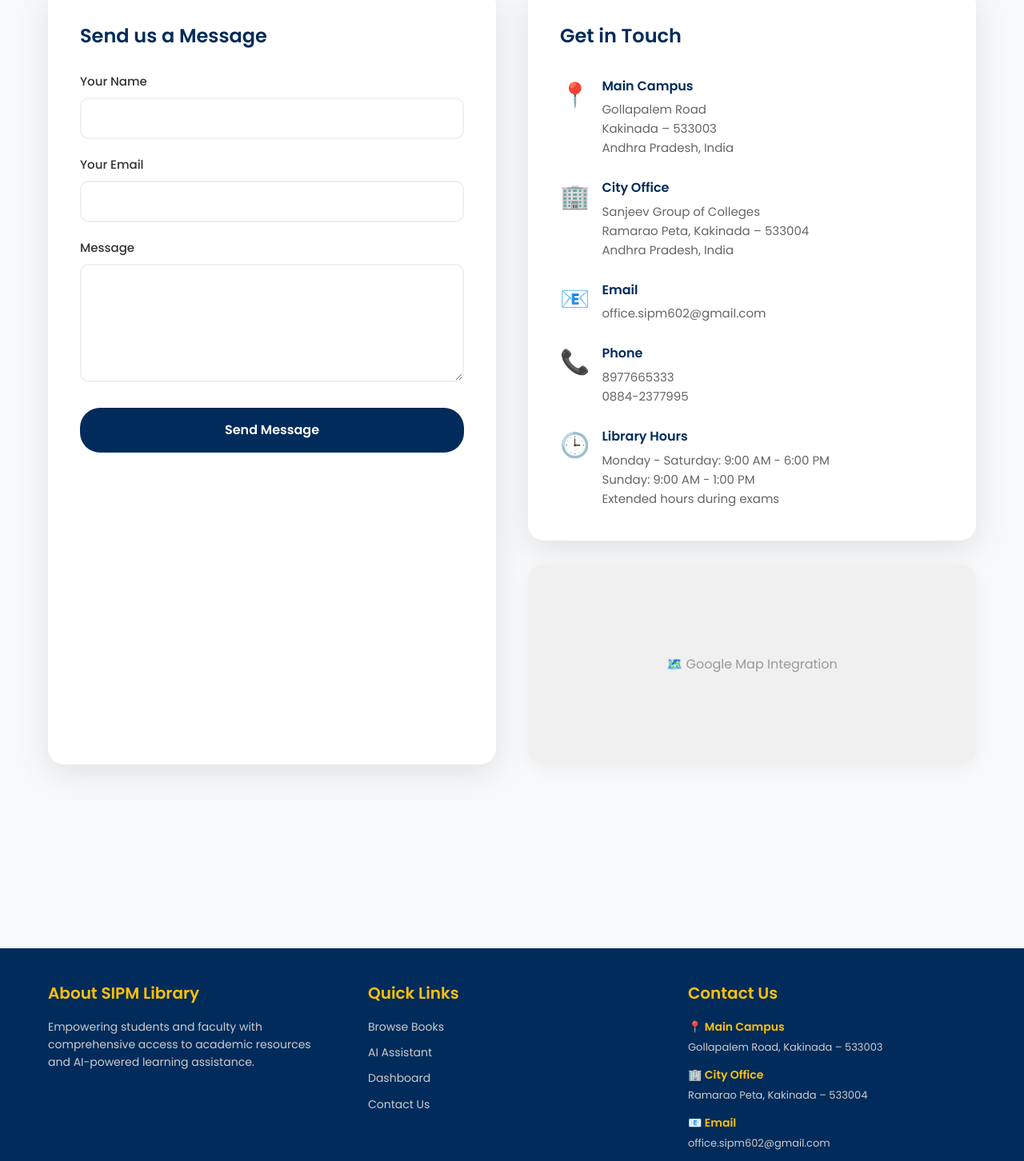
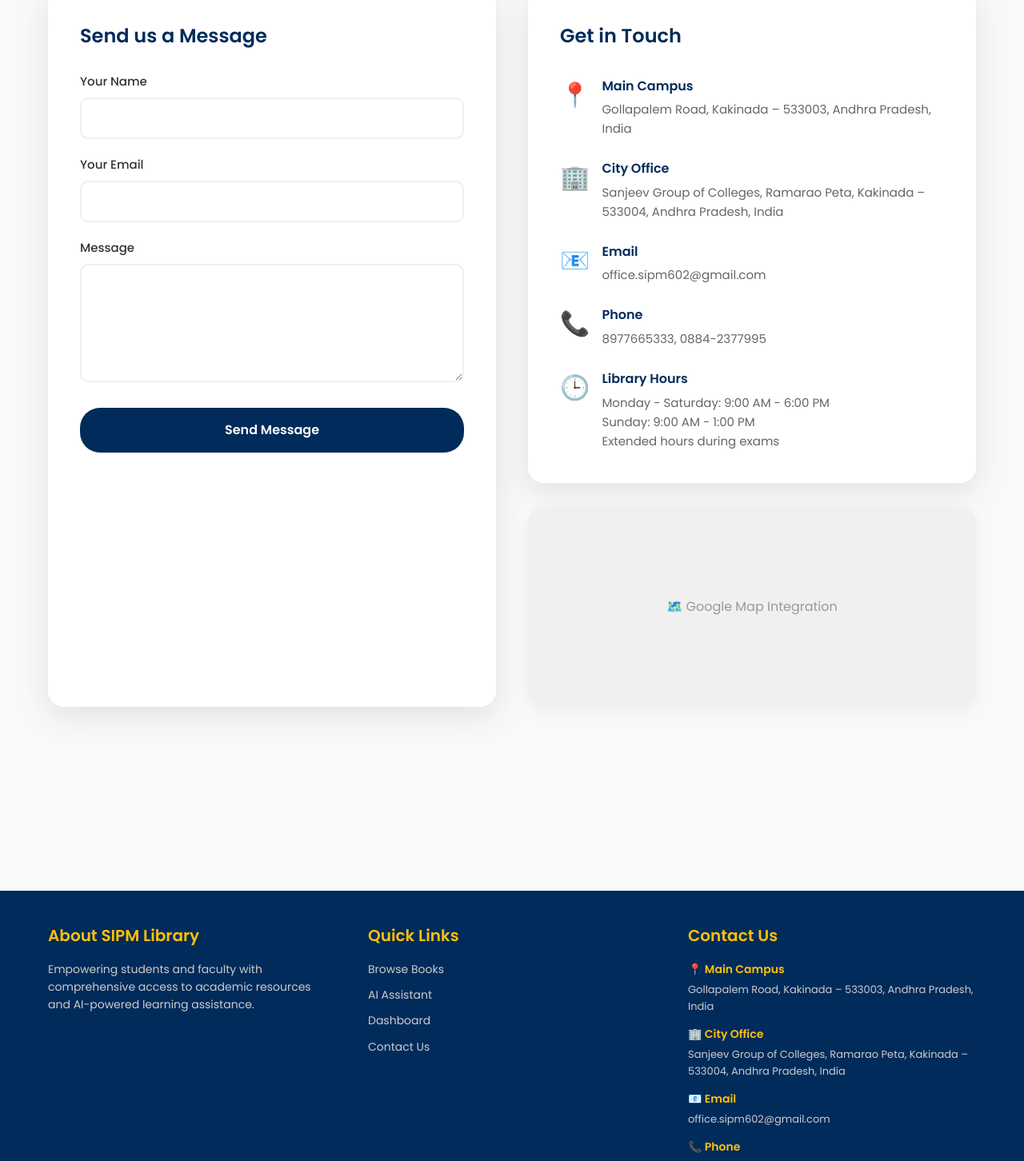
Before and after one commit to mrsatish007/sipm-library, a Next.js app: page /about in a window 1280 px wide. Shown: the part 1520-2972 px from the top of the page at 80% size. Built offline with nearby package versions, Linux system fonts and the light colour scheme.

Commit message:
Updated website design and features

```diff
--- a/app/about/page.tsx
+++ b/app/about/page.tsx
@@ -1,6 +1,7 @@
 'use client';
 
 import { useState } from 'react';
+import { contactInfo } from '../components/contactInfo';
 
 export default function AboutContact() {
   const [formData, setFormData] = useState({ name: '', email: '', message: '' });
@@ -259,12 +260,10 @@ export default function AboutContact() {
                     <div style={{ fontSize: '30px' }}>📍</div>
                     <div>
                       <div style={{ fontSize: '16px', fontWeight: '600', marginBottom: '5px', color: '#002B5B' }}>
-                        Main Campus
+                        {contactInfo.mainCampus.title}
                       </div>
                       <div style={{ fontSize: '15px', color: '#666', lineHeight: '1.6' }}>
-                        Gollapalem Road<br />
-                        Kakinada – 533003<br />
-                        Andhra Pradesh, India
+                        {contactInfo.mainCampus.addressLines.join(', ')}
                       </div>
                     </div>
                   </div>
@@ -273,12 +272,10 @@ export default function AboutContact() {
                     <div style={{ fontSize: '30px' }}>🏢</div>
                     <div>
                       <div style={{ fontSize: '16px', fontWeight: '600', marginBottom: '5px', color: '#002B5B' }}>
-                        City Office
+                        {contactInfo.cityOffice.title}
                       </div>
                       <div style={{ fontSize: '15px', color: '#666', lineHeight: '1.6' }}>
-                        Sanjeev Group of Colleges<br />
-                        Ramarao Peta, Kakinada – 533004<br />
-                        Andhra Pradesh, India
+                        {contactInfo.cityOffice.addressLines.join(', ')}
                       </div>
                     </div>
                   </div>
@@ -290,7 +287,7 @@ export default function AboutContact() {
                         Email
                       </div>
                       <div style={{ fontSize: '15px', color: '#666' }}>
-                        office.sipm602@gmail.com
+                        {contactInfo.email}
                       </div>
                     </div>
                   </div>
@@ -302,8 +299,7 @@ export default function AboutContact() {
                         Phone
                       </div>
                       <div style={{ fontSize: '15px', color: '#666' }}>
-                        8977665333<br />
-                        0884-2377995
+                        {contactInfo.phones.join(', ')}
                       </div>
                     </div>
                   </div>
@@ -315,9 +311,9 @@ export default function AboutContact() {
                         Library Hours
                       </div>
                       <div style={{ fontSize: '15px', color: '#666', lineHeight: '1.6' }}>
-                        Monday - Saturday: 9:00 AM - 6:00 PM<br />
-                        Sunday: 9:00 AM - 1:00 PM<br />
-                        Extended hours during exams
+                        {contactInfo.hours.map((h, i) => (
+                          <div key={i}>{h}</div>
+                        ))}
                       </div>
                     </div>
                   </div>
--- a/app/components/Footer.tsx
+++ b/app/components/Footer.tsx
@@ -1,4 +1,5 @@
 import Link from 'next/link';
+import { contactInfo } from './contactInfo';
 
 export default function Footer() {
   return (
@@ -29,20 +30,20 @@ export default function Footer() {
             <h3 style={{ fontSize: '20px', fontWeight: '600', marginBottom: '15px', color: '#FFC107' }}>Contact Us</h3>
             <div style={{ display: 'flex', flexDirection: 'column', gap: '12px', fontSize: '14px', color: '#ccc' }}>
               <div>
-                <p style={{ fontWeight: '600', color: '#FFC107', marginBottom: '5px' }}>📍 Main Campus</p>
-                <p style={{ fontSize: '13px' }}>Gollapalem Road, Kakinada – 533003</p>
+                <p style={{ fontWeight: '600', color: '#FFC107', marginBottom: '5px' }}>📍 {contactInfo.mainCampus.title}</p>
+                <p style={{ fontSize: '13px' }}>{contactInfo.mainCampus.addressLines.join(', ')}</p>
               </div>
               <div>
-                <p style={{ fontWeight: '600', color: '#FFC107', marginBottom: '5px' }}>🏢 City Office</p>
-                <p style={{ fontSize: '13px' }}>Ramarao Peta, Kakinada – 533004</p>
+                <p style={{ fontWeight: '600', color: '#FFC107', marginBottom: '5px' }}>🏢 {contactInfo.cityOffice.title}</p>
+                <p style={{ fontSize: '13px' }}>{contactInfo.cityOffice.addressLines.join(', ')}</p>
               </div>
               <div>
                 <p style={{ fontWeight: '600', color: '#FFC107', marginBottom: '5px' }}>📧 Email</p>
-                <p style={{ fontSize: '13px' }}>office.sipm602@gmail.com</p>
+                <p style={{ fontSize: '13px' }}>{contactInfo.email}</p>
               </div>
               <div>
                 <p style={{ fontWeight: '600', color: '#FFC107', marginBottom: '5px' }}>📞 Phone</p>
-                <p style={{ fontSize: '13px' }}>8977665333, 0884-2377995</p>
+                <p style={{ fontSize: '13px' }}>{contactInfo.phones.join(', ')}</p>
               </div>
               <div style={{ display: 'flex', gap: '15px', marginTop: '5px' }}>
                 <a href="#" style={{ color: '#FFC107', fontSize: '20px' }}>📘</a>
--- /dev/null
+++ b/app/components/contactInfo.ts
@@ -0,0 +1,13 @@
+export const contactInfo = {
+  mainCampus: {
+    title: 'Main Campus',
+    addressLines: ['Gollapalem Road', 'Kakinada – 533003', 'Andhra Pradesh, India']
+  },
+  cityOffice: {
+    title: 'City Office',
+    addressLines: ['Sanjeev Group of Colleges', 'Ramarao Peta, Kakinada – 533004', 'Andhra Pradesh, India']
+  },
+  email: 'office.sipm602@gmail.com',
+  phones: ['8977665333', '0884-2377995'],
+  hours: ['Monday - Saturday: 9:00 AM - 6:00 PM', 'Sunday: 9:00 AM - 1:00 PM', 'Extended hours during exams']
+};
```
